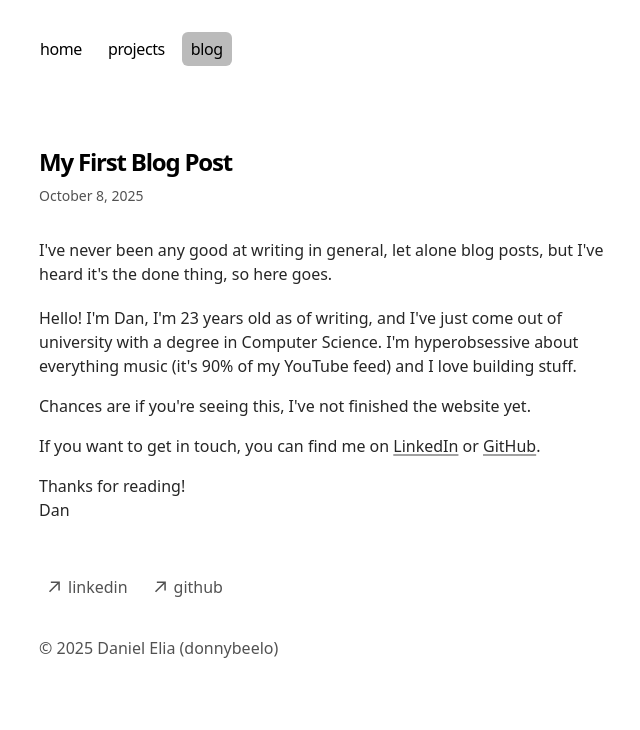
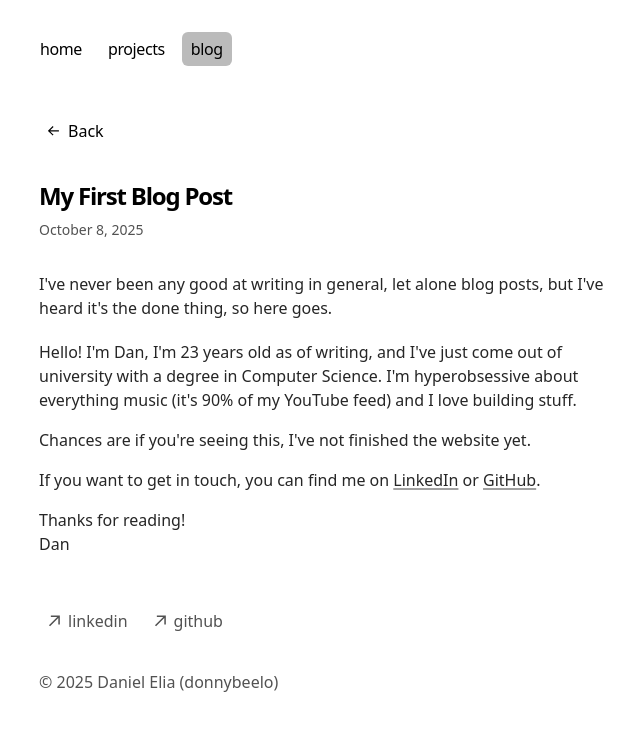
Before and after one commit to donnybeelo/donnybeelo.github.io, a Next.js app: page /blog/first-post in a window 1280 px wide. Shown: the top 730 px of the page, without its empty margins (313-953 px from the left). Built offline with nearby package versions, Linux system fonts and the light colour scheme.

Commit message:
Refactor BackButton placement in blog and project pages and update NavButton styles for touch interactions

```diff
--- a/app/blog/[slug]/page.tsx
+++ b/app/blog/[slug]/page.tsx
@@ -86,9 +86,9 @@ export default async function Blog({ params }: PageProps<"/blog/[slug]">) {
 					}),
 				}}
 			/>
-			<div className="mb-4">
-				<BackButton />
-			</div>
+
+			<BackButton />
+
 			<h1 className="title font-semibold text-2xl tracking-tighter">
 				{post.metadata.title}
 			</h1>
--- a/app/blog/page.tsx
+++ b/app/blog/page.tsx
@@ -12,7 +12,7 @@ export default function Page() {
 			<p className="mb-8">
 				My thoughts and opinions that I feel passionate about enough to write a
 				blog post for, that being in the realm of software development (or
-				potentially music 👀)
+				potentially music in the future 👀)
 			</p>
 			<BlogPosts />
 		</section>
--- a/app/components/backButton.tsx
+++ b/app/components/backButton.tsx
@@ -1,7 +1,7 @@
 "use client";
 
 import { useRouter } from "next/navigation";
-import { useEffect, useState } from "react";
+import { useEffect, useRef, useState } from "react";
 import { NavButton } from "./navButton";
 
 function BackArrowIcon() {
@@ -79,12 +79,17 @@ export const BackButton = () => {
 	};
 
 	// Don't show button if we determined it shouldn't be shown (direct navigation)
-	if (shouldShow === false) {
+	if (shouldShow !== true) {
 		return null;
 	}
 
-	// Show button if we should show it, or while we're still checking
+	// Show button if we should show it
 	return (
-		<NavButton onClick={handleBack} name="Back" icon={<BackArrowIcon />} />
+		<NavButton
+			className="!mb-8"
+			onClick={handleBack}
+			name="Back"
+			icon={<BackArrowIcon />}
+		/>
 	);
 };
--- a/app/components/nav.tsx
+++ b/app/components/nav.tsx
@@ -16,7 +16,7 @@ const navItems = {
 
 export function Navbar() {
 	return (
-		<aside className="-ml-[8px] mb-16 tracking-tight">
+		<aside className="-ml-[8px] mb-12 tracking-tight">
 			<div className="lg:sticky lg:top-20">
 				<nav
 					className="flex flex-row items-start relative px-0 pb-0 fade md:overflow-auto scroll-pr-6 md:relative"
--- a/app/components/navButton.tsx
+++ b/app/components/navButton.tsx
@@ -2,7 +2,7 @@
 
 import Link from "next/link";
 import { usePathname } from "next/navigation";
-import { useEffect, useRef } from "react";
+import { useEffect, useRef, useState } from "react";
 
 function ArrowIcon() {
 	return (
@@ -27,12 +27,14 @@ export const NavButton = ({
 	icon = null,
 	onClick = null,
 	external = false,
+	className = undefined,
 }: {
 	path?: string;
 	name: string;
 	icon?: React.ReactNode;
 	onClick?: (() => void) | null;
 	external?: boolean;
+	className?: string;
 }) => {
 	const pathname = usePathname();
 	if (!path && !onClick) {
@@ -40,20 +42,61 @@ export const NavButton = ({
 	}
 
 	const buttonRef = useRef<HTMLAnchorElement | null>(null);
+	const [isTouched, setIsTouched] = useState(false);
+
+	function updateButtonVars(clientX: number, clientY: number) {
+		if (!buttonRef.current) return;
+		const { x, y } = buttonRef.current.getBoundingClientRect();
+		buttonRef.current.style.setProperty("--x", String(clientX - x));
+		buttonRef.current.style.setProperty("--y", String(clientY - y));
+	}
+
 	function mouseMoveEvent(e: MouseEvent): void {
-		const { x, y } = buttonRef.current!.getBoundingClientRect();
-		buttonRef.current!.style.setProperty("--x", String(e.clientX - x));
-		buttonRef.current!.style.setProperty("--y", String(e.clientY - y));
+		updateButtonVars(e.clientX, e.clientY);
+	}
+
+	function touchMoveEvent(e: TouchEvent): void {
+		if (e.touches && e.touches.length > 0) {
+			const touch = e.touches[0];
+			updateButtonVars(touch.clientX, touch.clientY);
+		}
+	}
+
+	function touchStartEvent(e: TouchEvent): void {
+		setIsTouched(true);
+		if (e.touches && e.touches.length > 0) {
+			const touch = e.touches[0];
+			updateButtonVars(touch.clientX, touch.clientY);
+		}
+	}
+
+	async function touchEndEvent(): Promise<void> {
+		// INSERT_YOUR_CODE
+		await new Promise((resolve) => setTimeout(resolve, 150));
+		setIsTouched(false);
+	}
+
+	async function touchCancelEvent(): Promise<void> {
+		await new Promise((resolve) => setTimeout(resolve, 150));
+		setIsTouched(false);
 	}
 
 	useEffect(() => {
 		const button = buttonRef.current;
 		if (button) {
 			button.addEventListener("mousemove", mouseMoveEvent);
+			button.addEventListener("touchmove", touchMoveEvent);
+			button.addEventListener("touchstart", touchStartEvent);
+			button.addEventListener("touchend", touchEndEvent);
+			button.addEventListener("touchcancel", touchCancelEvent);
 		}
 		return () => {
 			if (button) {
 				button.removeEventListener("mousemove", mouseMoveEvent);
+				button.removeEventListener("touchmove", touchMoveEvent);
+				button.removeEventListener("touchstart", touchStartEvent);
+				button.removeEventListener("touchend", touchEndEvent);
+				button.removeEventListener("touchcancel", touchCancelEvent);
 			}
 		};
 	}, []);
@@ -64,7 +107,11 @@ export const NavButton = ({
 			href={path ?? "#"}
 			ref={buttonRef}
 			onClick={onClick ? () => onClick() : undefined}
-			className="transition-all hover:text-neutral-800 dark:hover:text-neutral-200 flex items-center gap-2 relative py-1 px-2 m-1 navButton"
+			className={
+				"transition-all hover:text-neutral-800 dark:hover:text-neutral-200 flex items-center gap-2 relative py-1 px-2 m-1 w-fit navButton " +
+				(isTouched ? "touch-active " : "") +
+				className
+			}
 			style={{
 				backgroundColor:
 					path === "/" + pathname.split("/")[1] ? "var(--button-active)" : "",
--- a/app/global.css
+++ b/app/global.css
@@ -160,9 +160,18 @@ table {
 	overflow: hidden;
 	border-radius: 0.375rem;
 }
-.navButton:hover {
+
+.navButton.touch-active {
 	border-color: var(--button-shine) !important;
 	background-color: #7775;
+	color: rgb(38 38 38);
+}
+
+@media (prefers-color-scheme: dark) {
+	.navButton:hover,
+	.navButton.touch-active {
+		color: rgb(229 229 229);
+	}
 }
 
 .navButton::after {
@@ -178,6 +187,6 @@ table {
 	transition: opacity 0.2s;
 }
 
-.navButton:hover::after {
+.navButton.touch-active::after {
 	opacity: 0.4;
 }
--- a/app/projects/[slug]/page.tsx
+++ b/app/projects/[slug]/page.tsx
@@ -90,9 +90,7 @@ export default async function Blog({ params }: PageProps<"/projects/[slug]">) {
 				}}
 			/>
 
-			<div className="w-fit mb-8 mt-0">
-				<BackButton />
-			</div>
+			<BackButton />
 
 			<div className="flex justify-between items-center">
 				<h1 className="title font-semibold text-2xl tracking-tighter">
```
